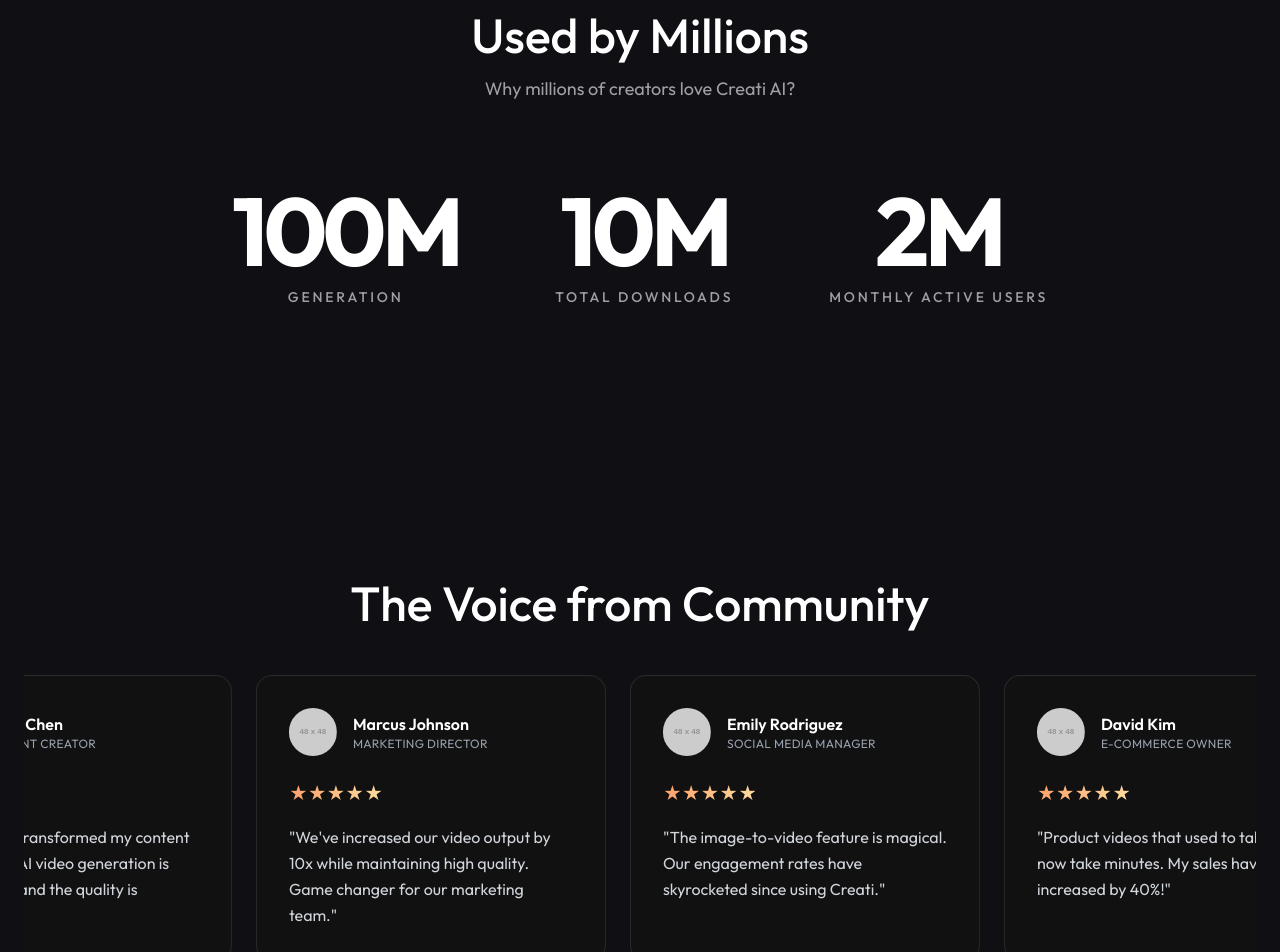
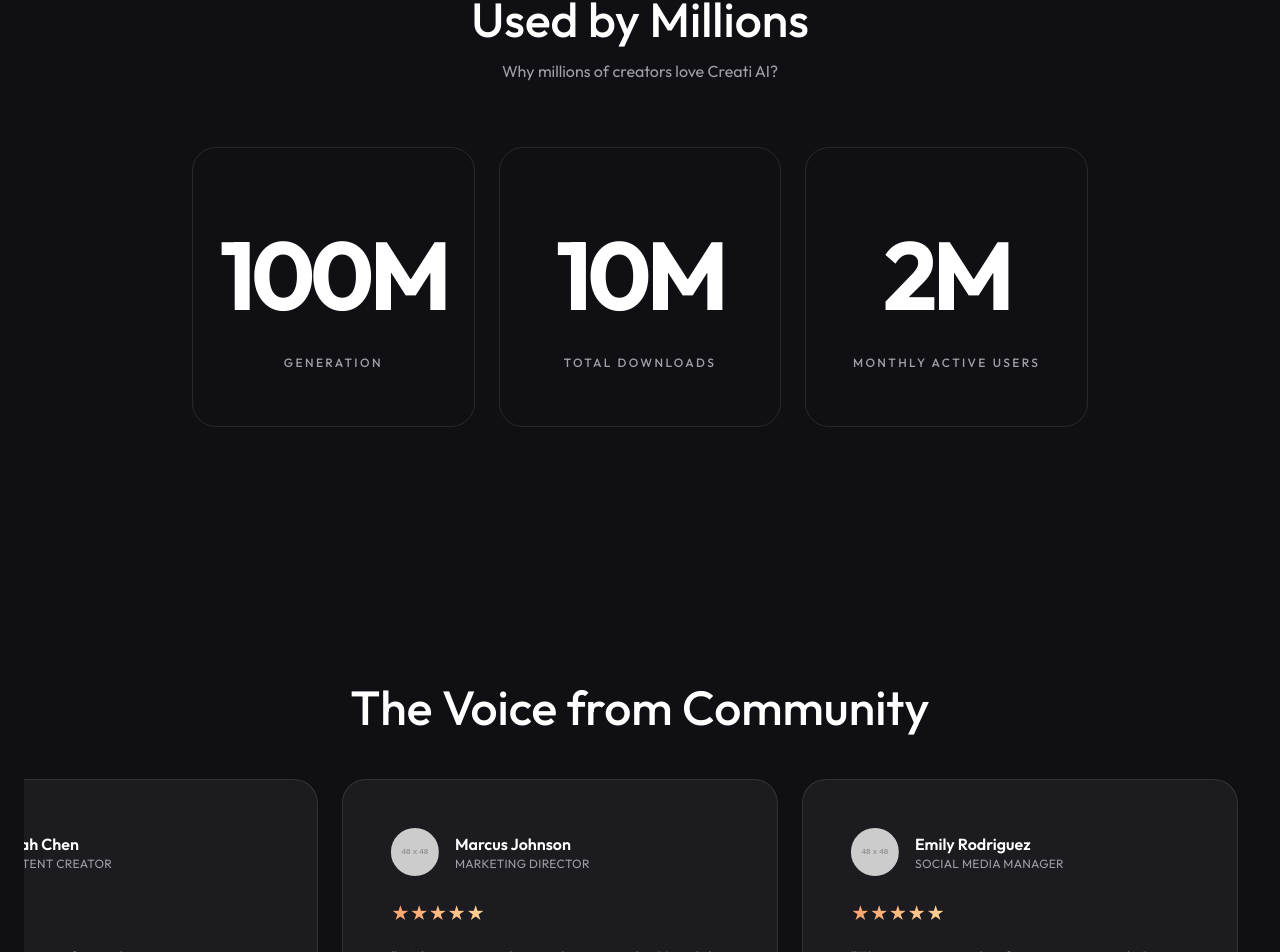
Before and after one commit to saifmb0/creatistudio, a Next.js app: page / in a window 1280 px wide. Shown: the part 4516-5468 px from the top of the page. Built offline with nearby package versions, Linux system fonts and the light colour scheme.

Commit message:
feat(v2): update stats and testimonials with precise card styling

```diff
--- a/src/components/home/stats-section.tsx
+++ b/src/components/home/stats-section.tsx
@@ -5,13 +5,13 @@
 
 export function StatsSection() {
     return (
-        <section className="text-center py-24 px-4">
+        <section className="text-center py-20 px-4 md:px-8">
             <h2 className="text-4xl md:text-5xl font-medium mb-4 text-white">
                 Used by Millions
             </h2>
-            <p className="text-muted mb-20 text-lg">Why millions of creators love Creati AI?</p>
+            <p className="text-[#9f9fa5] mb-16 text-base">Why millions of creators love Creati AI?</p>
 
-            <div className="flex flex-col md:flex-row justify-center items-center gap-12 md:gap-24">
+            <div className="grid grid-cols-1 md:grid-cols-3 gap-6 max-w-4xl mx-auto">
                 {stats.map((stat, idx) => (
                     <motion.div
                         key={stat.id}
@@ -19,12 +19,12 @@
                         whileInView={{ opacity: 1, y: 0 }}
                         viewport={{ once: true }}
                         transition={{ delay: idx * 0.1 }}
-                        className="flex flex-col items-center justify-center"
+                        className="h-[280px] w-full rounded-3xl border border-white/10 flex flex-col items-center justify-center"
                     >
-                        <span className="text-7xl md:text-8xl font-bold tracking-tighter text-white mb-2">
+                        <span className="text-[6rem] font-bold tracking-tighter text-white mb-2">
                             {stat.value}
                         </span>
-                        <span className="text-xs md:text-sm tracking-[0.2em] text-muted uppercase font-medium">
+                        <span className="text-xs tracking-[0.2em] text-[#9f9fa5] uppercase font-medium">
                             {stat.label}
                         </span>
                     </motion.div>
--- a/src/components/home/testimonials.tsx
+++ b/src/components/home/testimonials.tsx
@@ -10,12 +10,12 @@
                 <h2 className="text-4xl md:text-5xl font-medium text-white mb-4">The Voice from Community</h2>
             </div>
 
-            <div className="relative">
+            <div className="relative overflow-hidden">
                 <div className="flex animate-marquee gap-6">
                     {[...testimonials, ...testimonials].map((testimonial, index) => (
                         <div
                             key={`${testimonial.id}-${index}`}
-                            className="flex-shrink-0 w-[350px] bg-[#111] border border-white/10 rounded-2xl p-8 hover:border-white/20 transition-colors"
+                            className="flex-shrink-0 h-[300px] w-[436px] rounded-3xl border border-white/10 bg-white/5 p-12 hover:border-white/20 transition-colors"
                         >
                             <div className="flex items-center gap-4 mb-6">
                                 <div className="relative w-12 h-12 rounded-full overflow-hidden bg-white/10">
@@ -30,11 +30,11 @@
                                     <div className="font-semibold text-white text-base">
                                         {testimonial.name}
                                     </div>
-                                    <div className="text-gray-400 text-xs uppercase tracking-wide">{testimonial.role}</div>
+                                    <div className="text-[#9f9fa5] text-xs uppercase tracking-wide">{testimonial.role}</div>
                                 </div>
                             </div>
                             <div className="star-gradient text-lg mb-4">★★★★★</div>
-                            <p className="text-gray-300 text-base leading-relaxed">
+                            <p className="text-[#9f9fa5] text-base leading-relaxed line-clamp-3">
                                 &quot;{testimonial.quote}&quot;
                             </p>
                         </div>
```
